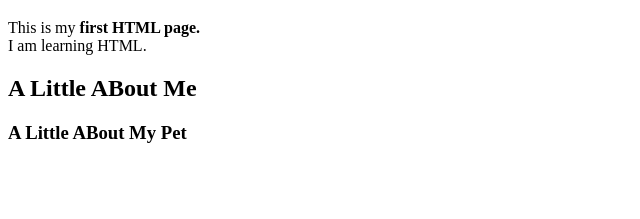
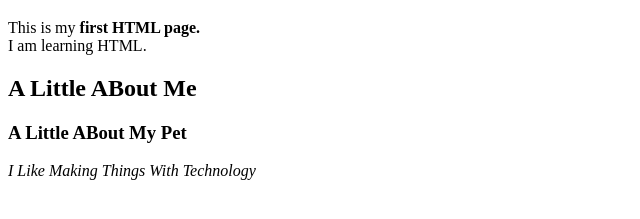
Before and after one commit to thuvu-design/Helllo-World, a plain HTML site: page index.html in a window 1280 px wide. Shown: the part 61-280 px from the top of the page, without its empty margins (0-640 px from the left). Drawn offline with Linux system fonts and the light colour scheme.

Commit message:
Add personal statement about Technology

```diff
--- a/index.html
+++ b/index.html
@@ -14,6 +14,8 @@
 
 <h3> A Little ABout My Pet </h3>
 
+  <p> <em> I Like Making Things With Technology </em> </p>
+
 
 </body>
 
```
